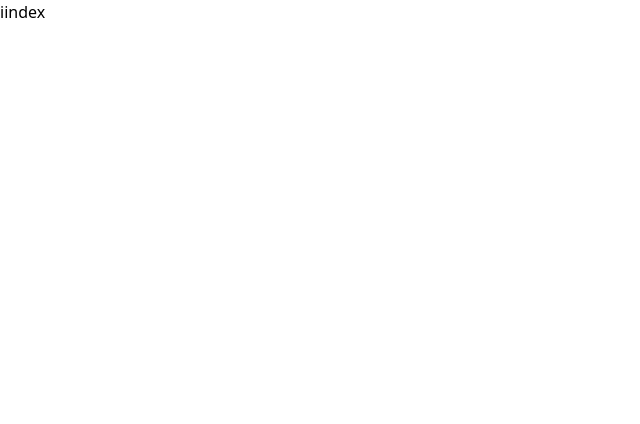
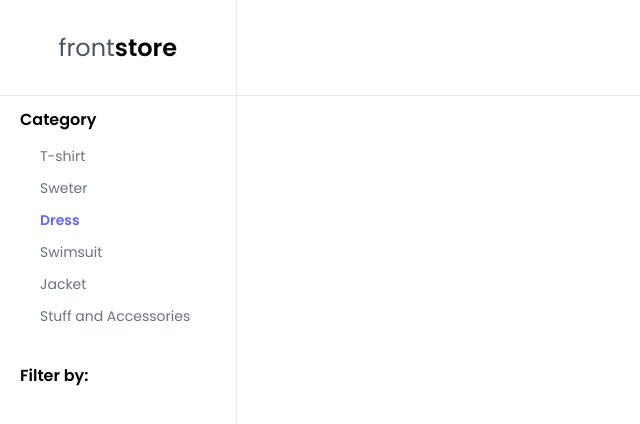
Before and after one commit to ferdiansyah783/react-vite, a React (Vite) app: page / in a window 1280 px wide. Shown: the top 424 px of the page, without its empty margins (0-640 px from the left). Built offline with nearby package versions, Linux system fonts and the light colour scheme.

Commit message:
create fontsstore

```diff
--- a/src/App.jsx
+++ b/src/App.jsx
@@ -1,6 +1,7 @@
 import { BrowserRouter, Route, Routes } from "react-router-dom";
 import { Suspense, lazy } from "react";
 import CustomLoading from "./components/CustomLoading";
+import Main from "./pages/Main";
 const Dashboard = lazy(() =>
   wait(1000).then(() => import("./pages/Dashboard"))
 );
@@ -15,7 +16,7 @@ const App = () => {
           <Route exact path="/signin" element={<Login />} />
           <Route exact path="/signup" element={<Register />} />
           <Route exact path="/backstore/*" element={<Dashboard />} />
-          <Route exact path="/" element={<h1>iindex</h1>} />
+          <Route exact path="/" element={<Main />} />
         </Routes>
       </BrowserRouter>
     </Suspense>
--- a/src/components/DashboardLayout/index.jsx
+++ b/src/components/DashboardLayout/index.jsx
@@ -166,7 +166,7 @@ const DashboardLayout = ({ children }) => {
                 <img src={signOutIcon} alt="signout icon" className="hidden md:block w-6 md:w-8 lg:w-5 2xl:w-6 h-6 md:h-8 lg:h-5 2xl:h-6" />
                 <div onClick={() => setIsOpenLogout((prev) => !prev)} className="bg-white hover:bg-slate-50 text-indigo-500 drop-shadow rounded-md px-5 py-2 absolute -bottom-9 right-9 hidden group-hover:block">Log out</div>
               </button>
-              <button
+              <div
                 className="pl-0 md:pl-4"
               >
                 <img
@@ -174,7 +174,7 @@ const DashboardLayout = ({ children }) => {
                   src="https://source.unsplash.com/360x360?people"
                   alt="people"
                 />
-              </button>
+              </div>
             </div>
           </div>
         </header>
--- /dev/null
+++ b/src/components/MainLayout/index.jsx
@@ -0,0 +1,33 @@
+import clsx from 'clsx'
+import React from 'react'
+
+const MainLayout = () => {
+  return (
+    <div className='w-full h-screen flex bg-white font-poppins'>
+        <nav className='w-[290px] h-full border-r'>
+          <div className='h-24 flex justify-center items-center border-b'>
+            <h1 className='text-2xl text-gray-600'>front<b className='text-black'>store</b></h1>
+          </div>
+          <div className='px-5 py-3'>
+            <h2 className='font-bold'>Category</h2>
+            <div className='px-5 py-2 text-sm text-gray-500'>
+              {['T-shirt', 'Sweter', 'Dress', 'Swimsuit', 'Jacket', 'Stuff and Accessories'].map((value, index) => (
+                <p key={index} className={clsx('py-1.5', value === 'Dress' ? 'text-indigo-500 font-semibold' : '')}>{value}</p>
+              ))}
+            </div>
+          </div>
+          <div className='px-5 py-3'>
+            <h2 className='font-bold'>Filter by:</h2>
+
+          </div>
+        </nav>
+        <div className='w-full h-full'>
+          <header className='w-full h-24 border-b'>
+
+          </header>
+        </div>
+    </div>
+  )
+}
+
+export default MainLayout
--- /dev/null
+++ b/src/pages/Main/index.jsx
@@ -0,0 +1,12 @@
+import React from 'react'
+import MainLayout from '../../components/MainLayout'
+
+const Main = () => {
+  return (
+    <>
+        <MainLayout />
+    </>
+  )
+}
+
+export default Main
```
